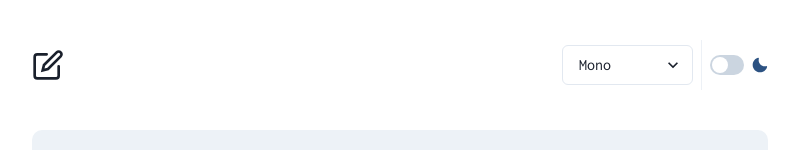
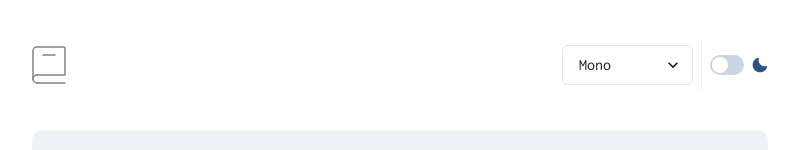
Before and after one commit to rojasmart/dictionary-web-app, a React (Vite) app: page / in a window 1280 px wide. Shown: the top 150 px of the page, without its empty margins (240-1039 px from the left). Built offline with nearby package versions, Linux system fonts and the light colour scheme.

Commit message:
add icon header

```diff
--- a/src/components/Header.jsx
+++ b/src/components/Header.jsx
@@ -1,12 +1,12 @@
-import { HStack, Icon, Center, Divider } from "@chakra-ui/react";
-import { EditIcon } from "@chakra-ui/icons";
+import { HStack, Center, Divider } from "@chakra-ui/react";
+import IconHeader from "../../public/images/logo.svg";
 import Toggle from "../components/Toggle";
 import SwitchLang from "../components/SwitchLang";
 
 const Header = () => {
   return (
     <HStack minH={"50px"} pt={10} pb={10} justifyContent={"space-between"}>
-      <Icon as={EditIcon} w={8} h={8} />
+      <img src={IconHeader} />
       <HStack>
         <SwitchLang />
         <Center height="50px">
```
